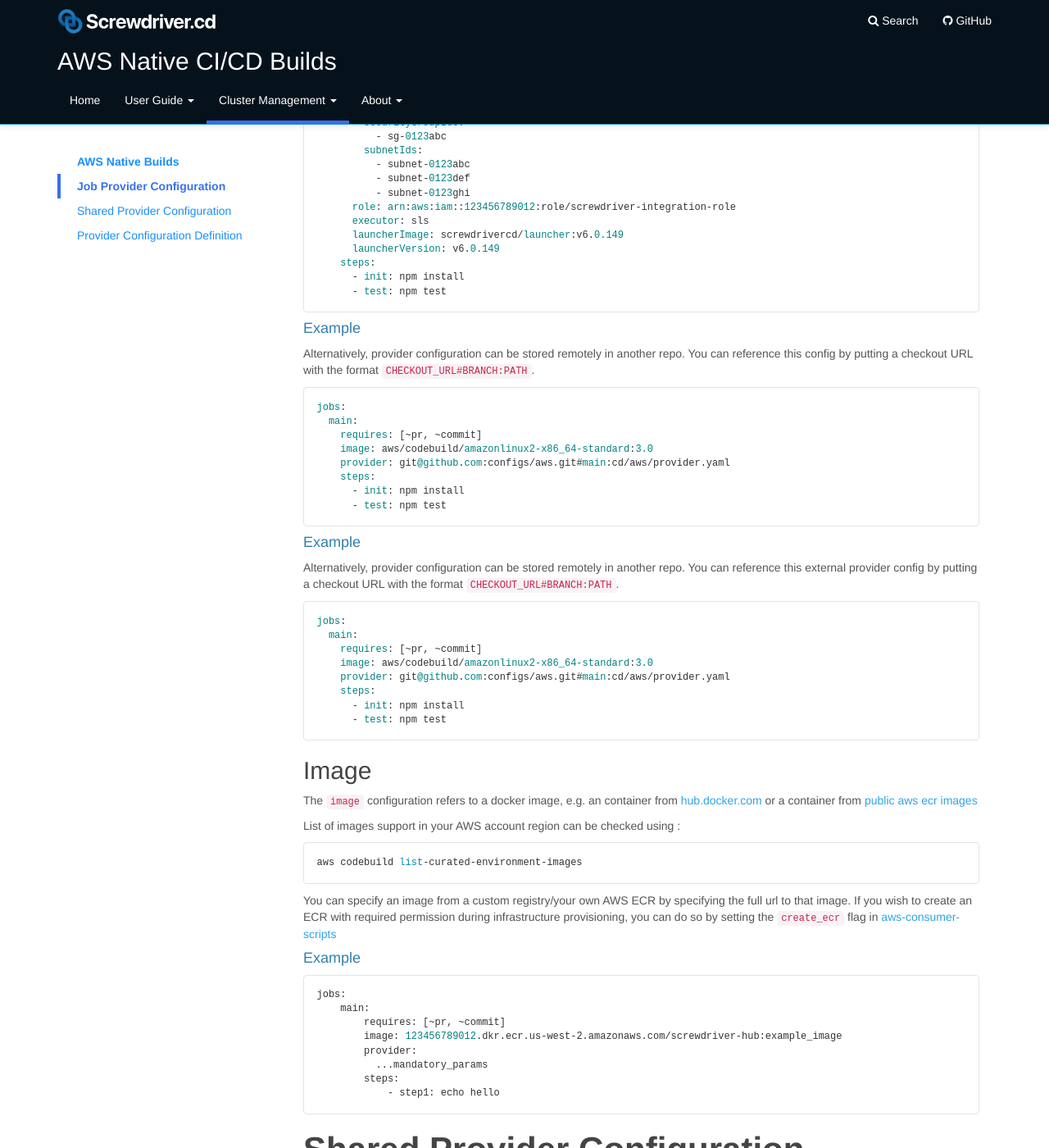
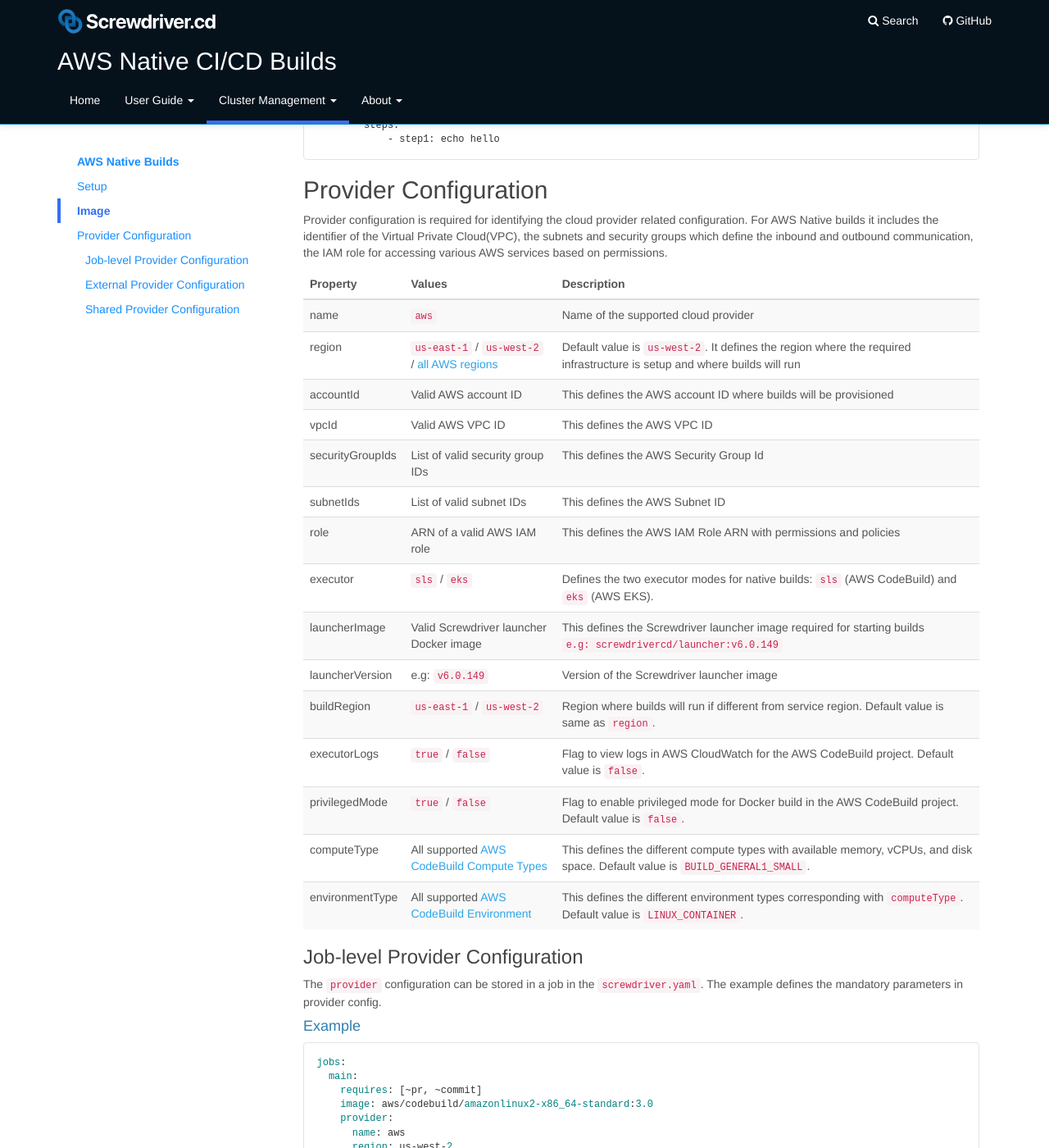
Before and after one commit to screwdriver-cd/guide, a Jekyll site: the page built from docs/cluster-management/aws-integration.md, in a window 1280 px wide and 1400 px high, scrolled down 881 px. Shown: the whole window at 82% size. Built offline with Jekyll 4.4.1, drawn with Linux system fonts in a browser that asks for light colours; some of the changed text lies outside the part shown.

Commit message:
fix: TOC for AWS Native docs

````diff
--- a/docs/cluster-management/aws-integration.md
+++ b/docs/cluster-management/aws-integration.md
@@ -7,17 +7,23 @@ toc:
     - title: AWS Native Builds
       url: "#aws-native-builds"
       active: true
-    - title: Job Provider Configuration
-      url: "#job-provider-configuration"
-      active: true
+    - title: Setup
+      url: "#setup"
+    - title: Image
+      url: "#image"
+    - title: Provider Configuration
+      url: "#provider-configuration"
+    - title: Job-level Provider Configuration
+      url: "#job-level-provider-configuration"
+      subitem: true
+    - title: External Provider Configuration
+      url: "#external-provider-configuration"
+      subitem: true
     - title: Shared Provider Configuration
       url: "#shared-provider-configuration"
-      active: true
-    - title: Provider Configuration Definition
-      url: "#provider-configuration-definition"
-      active: true
+      subitem: true
 ---
-## AWS Native Builds
+# AWS Native Builds
 
 Screwdriver can be used to orchestrate AWS native builds which runs in either Code Build or EKS.
 
@@ -37,12 +43,53 @@ A user who wants to integrate should work with Screwdriver Cluster admin to [reg
 
 Once registration is complete, then user should provision build infrastructure by running [this script](https://github.com/screwdriver-cd/aws-consumer-scripts/#instructions).
 
-# Job Provider Configuration
-Provider configuration in jobs is required for identifying the cloud provider related configuration. For AWS Native builds it includes the identifier of the Virtual Private Cloud(VPC), the subnets and security groups which define the inbound and outbound communication, the IAM role for accessing various AWS services based on permissions. The example defines the mandatory parameters in provider config.
+## Image
+The `image` configuration refers to a Docker image, e.g. an container from [hub.docker.com](https://hub.docker.com) or a container from [public aws ecr images](https://docs.aws.amazon.com/codebuild/latest/userguide/build-env-ref-available.html)
+
+List of images support in your AWS account region can be checked using:
+```
+aws codebuild list-curated-environment-images
+```
+You can specify an image from a custom registry/your own AWS ECR by specifying the full url to that image.
+If you wish to create an ECR with required permission during infrastructure provisioning, you can do so by setting the `create_ecr` flag in [aws-consumer-scripts](https://github.com/screwdriver-cd/aws-consumer-scripts#config-definitions)
 
 #### Example
-You can store the full provider configuration in your `screwdriver.yaml`.
+```
+jobs:
+    main:
+        requires: [~pr, ~commit]
+        image: 123456789012.dkr.ecr.us-west-2.amazonaws.com/screwdriver-hub:example_image
+        provider:
+          ...mandatory_params
+        steps:
+            - step1: echo hello
+```
 
+## Provider Configuration
+Provider configuration is required for identifying the cloud provider related configuration. For AWS Native builds it includes the identifier of the Virtual Private Cloud(VPC), the subnets and security groups which define the inbound and outbound communication, the IAM role for accessing various AWS services based on permissions.
+
+| Property | Values | Description |
+| ------------ | -------- | ------------- |
+| name | `aws` | Name of the supported cloud provider |
+| region | `us-east-1` / `us-west-2` / [all AWS regions](https://docs.aws.amazon.com/AmazonRDS/latest/UserGuide/Concepts.RegionsAndAvailabilityZones.html) | Default value is `us-west-2`. It defines the region where the required infrastructure is setup and where builds will run |
+| accountId | Valid AWS account ID | This defines the AWS account ID where builds will be provisioned |
+| vpcId | Valid AWS VPC ID | This defines the AWS VPC ID |
+| securityGroupIds | List of valid security group IDs | This defines the AWS Security Group Id |
+| subnetIds | List of valid subnet IDs | This defines the AWS Subnet ID |
+| role | ARN of a valid AWS IAM role  | This defines the AWS IAM Role ARN with permissions and policies |
+| executor | `sls` / `eks` | Defines the two executor modes for native builds: `sls` (AWS CodeBuild) and `eks` (AWS EKS). |
+| launcherImage | Valid Screwdriver launcher Docker image | This defines the Screwdriver launcher image required for starting builds `e.g: screwdrivercd/launcher:v6.0.149` |
+| launcherVersion | e.g: `v6.0.149` | Version of the Screwdriver launcher image |
+| buildRegion | `us-east-1` / `us-west-2` | Region where builds will run if different from service region. Default value is same as `region`. |
+| executorLogs | `true` / `false` | Flag to view logs in AWS CloudWatch for the AWS CodeBuild project. Default value is `false`. |
+| privilegedMode | `true` / `false` | Flag to enable privileged mode for Docker build in the AWS CodeBuild project. Default value is `false`. |
+| computeType | All supported [AWS CodeBuild Compute Types](https://docs.aws.amazon.com/codebuild/latest/userguide/build-env-ref-compute-types.html) | This defines the different compute types with available memory, vCPUs, and disk space. Default value is `BUILD_GENERAL1_SMALL`.   |
+| environmentType | All supported [AWS CodeBuild Environment](https://docs.aws.amazon.com/codebuild/latest/userguide/build-env-ref-compute-types.html) | This defines the different environment types corresponding with `computeType`. Default value is `LINUX_CONTAINER`. |
+
+### Job-level Provider Configuration
+The `provider` configuration can be stored in a job in the `screwdriver.yaml`. The example defines the mandatory parameters in provider config.
+
+#### Example
 ```
 jobs:
   main:
@@ -68,8 +115,12 @@ jobs:
       - init: npm install
       - test: npm test
 ```
+
+### External Provider Configuration
+
+Alternatively, `provider` configuration can be stored remotely in another file in an external repo. You can reference this config by putting a checkout URL with the format `CHECKOUT_URL#BRANCH:PATH`.
+
 #### Example
-Alternatively, provider configuration can be stored remotely in another repo. You can reference this config by putting a checkout URL with the format `CHECKOUT_URL#BRANCH:PATH`.
 ```
 jobs:
   main:
@@ -81,47 +132,11 @@ jobs:
       - test: npm test
 ```
 
-#### Example
-Alternatively, provider configuration can be stored remotely in another repo. You can reference this external provider config by putting a checkout URL with the format `CHECKOUT_URL#BRANCH:PATH`.
-
-```
-jobs:
-  main:
-    requires: [~pr, ~commit]
-    image: aws/codebuild/amazonlinux2-x86_64-standard:3.0
-    provider: git@github.com:configs/aws.git#main:cd/aws/provider.yaml
-    steps:
-      - init: npm install
-      - test: npm test
-```
-
-## Image
-The `image` configuration refers to a docker image, e.g. an container from [hub.docker.com](https://hub.docker.com) or a container from [public aws ecr images](https://docs.aws.amazon.com/codebuild/latest/userguide/build-env-ref-available.html)
-
-List of images support in your AWS account region can be checked using :
-```
-aws codebuild list-curated-environment-images
-```
-You can specify an image from a custom registry/your own AWS ECR by specifying the full url to that image.
-If you wish to create an ECR with required permission during infrastructure provisioning, you can do so by setting the `create_ecr` flag in [aws-consumer-scripts](https://github.com/screwdriver-cd/aws-consumer-scripts#config-definitions)
+### Shared Provider Configuration
+The `provider` configuration can be added to the `shared` configuration. A provider that is specified in a job configuration will override the same configuration in `shared.provider`.
 
 #### Example
-```
-jobs:
-    main:
-        requires: [~pr, ~commit]
-        image: 123456789012.dkr.ecr.us-west-2.amazonaws.com/screwdriver-hub:example_image
-        provider:
-          ...mandatory_params
-        steps:
-            - step1: echo hello
-```
-
-# Shared Provider Configuration
-The `provider` configuration can be added to the `shared` configuration. Provider Configuration that is specified in a job configuration will override the same configuration in `shared.provider`.
-
-#### Example
-The following example defines a shared configuration for `provider` which is used by the main and main2 jobs.
+The following example defines a shared configuration for `provider` which is used by the `main` and `main2` jobs.
 ```
 shared:
   image: aws/codebuild/amazonlinux2-x86_64-standard:3.0
@@ -176,23 +191,3 @@ jobs:
             - test: echo Skipping test
 
 ```
-
-# Provider Configuration Definition
-
-| Property | Values | Description |
-| ------------ | -------- | ------------- |
-| name | `aws` | Name of the supported cloud provider |
-| region | `us-east-1` / `us-west-2` / [all AWS regions](https://docs.aws.amazon.com/AmazonRDS/latest/UserGuide/Concepts.RegionsAndAvailabilityZones.html) | Default value is `us-west-2`. It defines the region where the required infrastructure is setup and where builds will run |
-| accountId | Valid AWS account ID | This defines the AWS account ID where builds will be provisioned |
-| vpcId | Valid AWS VPC ID | This defines the AWS VPC ID |
-| securityGroupIds | List of valid security group IDs | This defines the AWS Security Group Id |
-| subnetIds | List of valid subnet IDs | This defines the AWS Subnet ID |
-| role | ARN of a valid AWS IAM role  | This defines the AWS IAM Role ARN with permissions and policies |
-| executor | `sls` / `eks` | Defines the two executor modes for native builds: `sls` (AWS CodeBuild) and `eks` (AWS EKS). |
-| launcherImage | Valid Screwdriver launcher Docker image | This defines the Screwdriver launcher image required for starting builds `e.g: screwdrivercd/launcher:v6.0.149` |
-| launcherVersion | e.g: `v6.0.149` | Version of the Screwdriver launcher image |
-| buildRegion | `us-east-1` / `us-west-2` | Region where builds will run if different from service region. Default value is same as `region`. |
-| executorLogs | `true` / `false` | Flag to view logs in AWS CloudWatch for the AWS CodeBuild project. Default value is `false`. |
-| privilegedMode | `true` / `false` | Flag to enable privileged mode for Docker build in the AWS CodeBuild project. Default value is `false`. |
-| computeType | All supported [AWS CodeBuild Compute Types](https://docs.aws.amazon.com/codebuild/latest/userguide/build-env-ref-compute-types.html) | This defines the different compute types with available memory, vCPUs, and disk space. Default value is `BUILD_GENERAL1_SMALL`.   |
-| environmentType | All supported [AWS CodeBuild Environment](https://docs.aws.amazon.com/codebuild/latest/userguide/build-env-ref-compute-types.html) | This defines the different environment types corresponding with `computeType`. Default value is `LINUX_CONTAINER`. |
````
